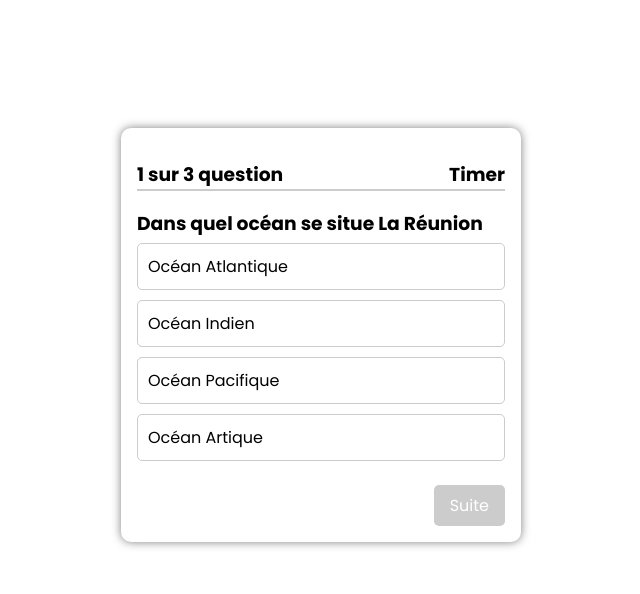
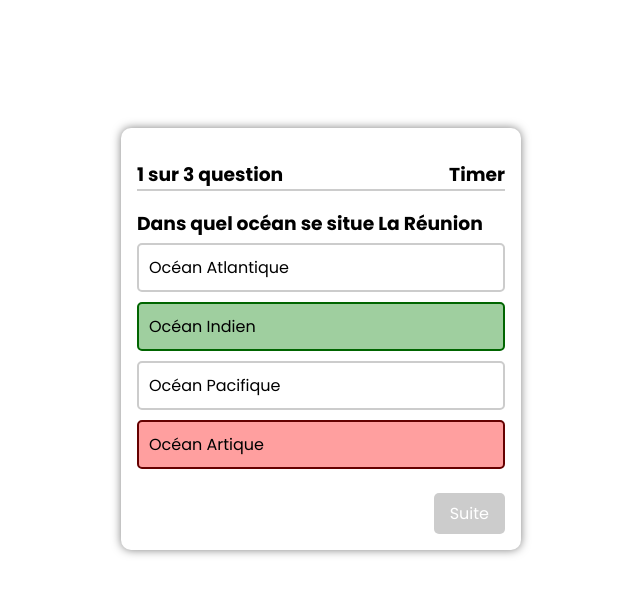
Before and after one commit to Laudial/SensiCortex, a plain HTML site: page index.html in a window 1280 px wide. Shown: the whole page, without its empty margins (319-959 px from the left). Drawn offline with Linux system fonts and the light colour scheme.

Commit message:
Update card

```diff
--- a/assets/css/style.css
+++ b/assets/css/style.css
@@ -8,8 +8,8 @@
 }
 
 :root {
-    --goodResp: Green;
-    --badResp: Red;
+    --goodResp: #00800060;
+    --badResp: #ff000060;
 }
 
 .container {
@@ -47,9 +47,13 @@
 .card .card-body span {
     display: inline-block;
     padding: 10px;
-    border: 1px solid #ccc;
+    border: 2px solid #ccc;
     border-radius: 5px;
     margin: 5px 0 5px;
+    transition: transform 0.2s ease-in-out;
+}
+.card .card-body span:hover {
+    transform: scale(0.9);
 }
 
 .card .card-footer {
@@ -71,3 +75,12 @@
 .card .card-footer button:hover {
     background-color: #333;
 }
+
+.card .card-body .goodResp {
+    background-color: var(--goodResp);
+    border: 2px solid #006500;
+}
+.card .card-body .badResp {
+    background-color: var(--badResp);
+    border: 2px solid #650000;
+}
```
